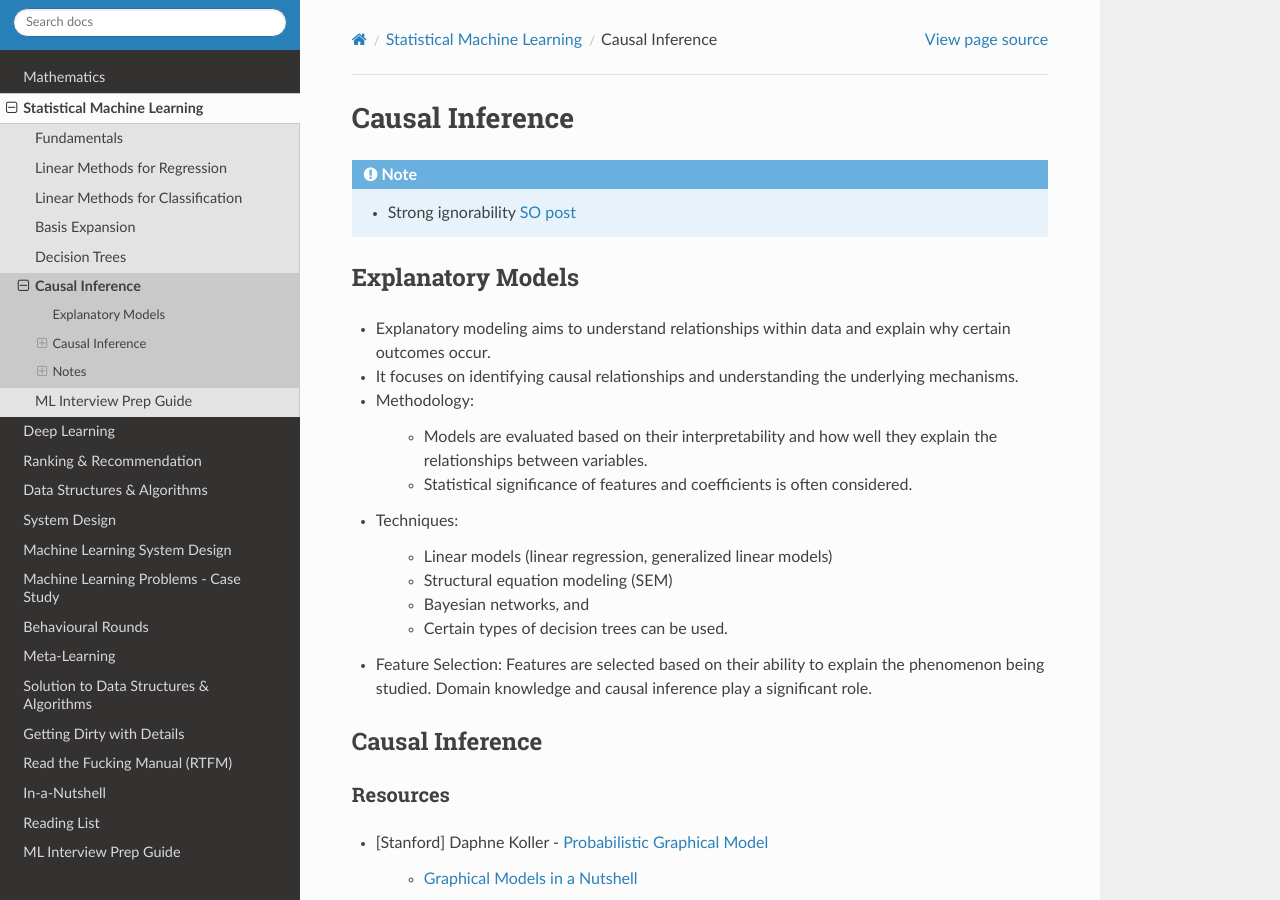
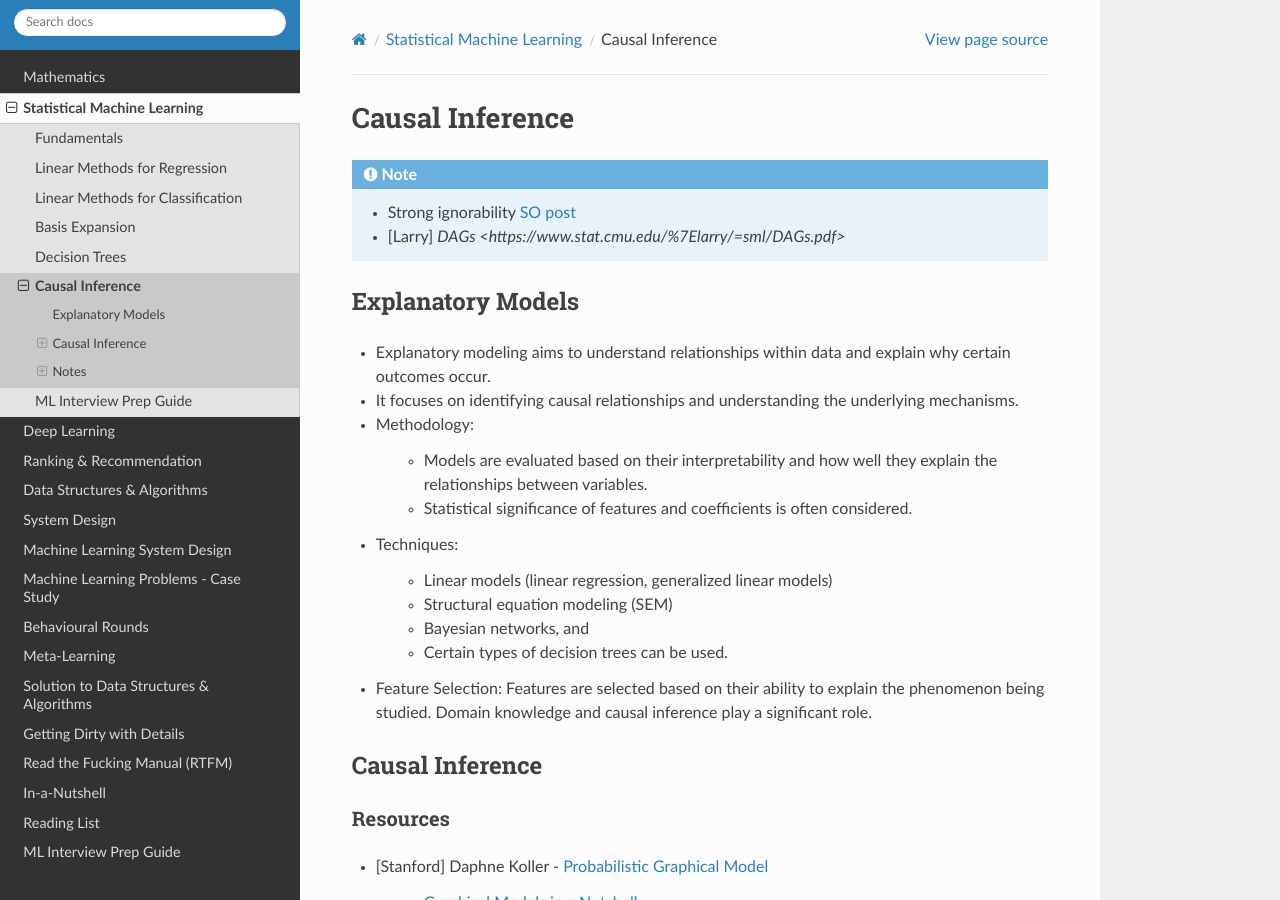
Before and after one commit to uselesstechjunks/leetcode, a Sphinx documentation site: the page built from docs/source/ml/causal.rst, in a window 1280 px wide and 900 px high. Built offline with Sphinx 7.4.7 and the Read the Docs theme 2.0.0, drawn with Linux system fonts in a browser that asks for light colours.

Commit message:
Update causal.rst

```diff
--- a/docs/source/ml/causal.rst
+++ b/docs/source/ml/causal.rst
@@ -4,6 +4,7 @@ Causal Inference
 
 .. note::
 	* Strong ignorability `SO post <https://stats.stackexchange.com/a/474619>`_
+	* [Larry] `DAGs <https://www.stat.cmu.edu/%7Elarry/=sml/DAGs.pdf>`
 
 ***********************************************************************************
 Explanatory Models
```
